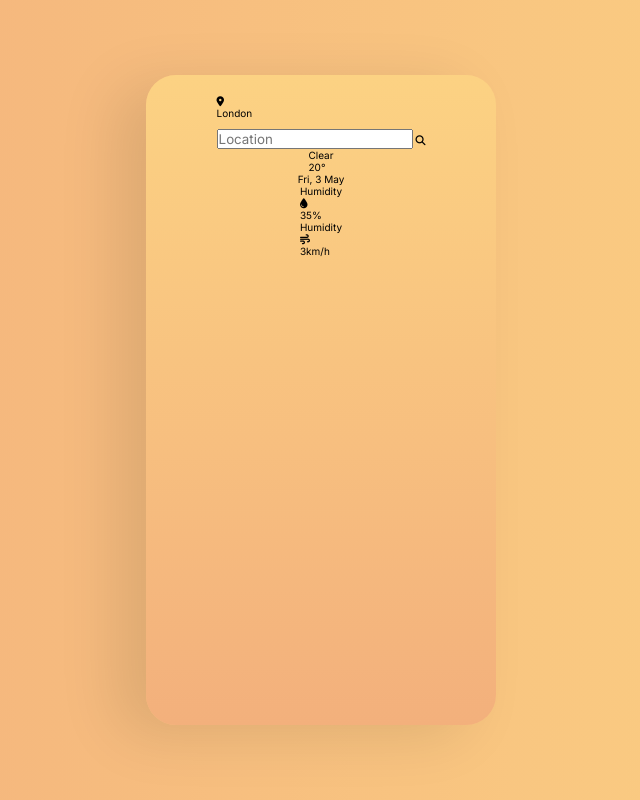
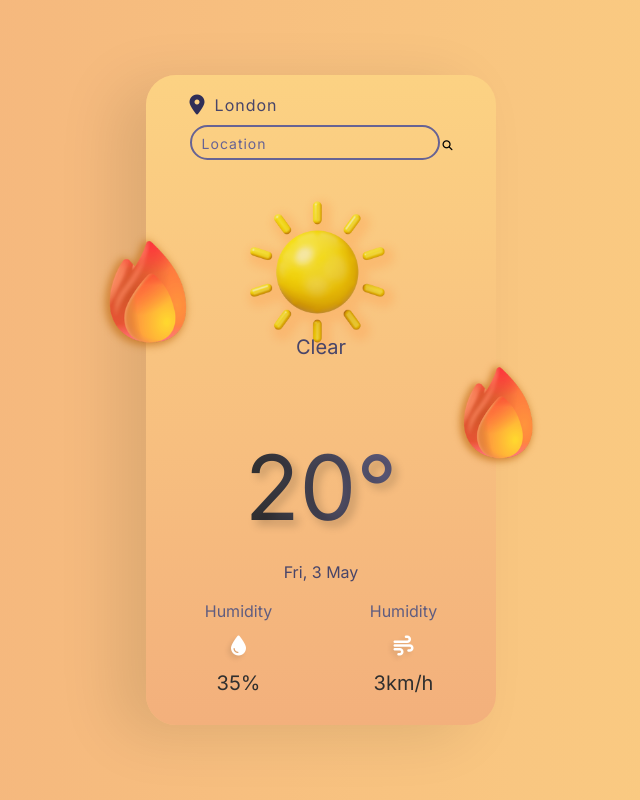
Before and after one commit to saemyyy/weather-checker, a React (Vite) app: page / in a window 1280 px wide. Shown: the whole page, without its empty margins (319-959 px from the left). Built offline with nearby package versions, Linux system fonts and the light colour scheme.

Commit message:
Add styling (finished for now)

```diff
--- a/src/components/WeatherChecker.css
+++ b/src/components/WeatherChecker.css
@@ -5,10 +5,11 @@
   display: flex;
   justify-content: center;
   align-items: center;
+  overflow: hidden;
 }
 
 .weather img {
-  display: none;
+  margin-top: -9rem;
 }
 
 .weather-app {
@@ -21,6 +22,7 @@
   align-items: center;
   padding: 2rem;
   box-shadow: -3rem 1rem 6rem rgba(0, 0, 0, 0.1);
+  position: relative;
 }
 
 .search {
@@ -28,3 +30,117 @@
   flex-direction: column;
   row-gap: 1rem;
 }
+
+.search-top {
+  display: flex;
+  align-items: center;
+  column-gap: 1rem;
+}
+
+.search-top i {
+  font-size: 2rem;
+  color: #2f2e57;
+}
+
+.search-top div {
+  font-size: 1.6rem;
+  color: #484569;
+  letter-spacing: 0.1rem;
+}
+
+.serach-bar {
+  position: relative;
+}
+
+.search-bar input {
+  width: 25rem;
+  height: 3.5rem;
+  background-color: transparent;
+  border: 0.2rem solid #676394;
+  border-radius: 3rem;
+  outline: none;
+  padding: 1rem 3rem 1rem 1rem;
+  font-size: 1.6rem;
+  color: #484569;
+}
+.search-bar input::placeholder {
+  font-size: 1.4rem;
+  color: #676394;
+  letter-spacing: 0.1rem;
+}
+
+.search-bar input:focus::placeholder {
+  color: transparent;
+}
+
+.serach-bar i {
+  position: absolute;
+  top: 50%;
+  transform: translateY(-50%);
+  right: 1.5rem;
+  font-size: 1.5rem;
+  color: #2f2f2f;
+  cursor: pointer;
+}
+
+.weather-type {
+  position: absolute;
+  top: 40%;
+  left: 50%;
+  transform: translateX(-50%);
+  font-size: 2rem;
+  color: #484569;
+}
+
+.temp {
+  position: absolute;
+  top: 55%;
+  left: 50%;
+  transform: translatex(-50%);
+  font-size: 9rem;
+  background-image: linear-gradient(to right, #2f2f2f, #605d80);
+  -webkit-background-clip: text;
+  -webkit-text-fill-color: transparent;
+  text-shadow: 0.5rem 0.5rem 1rem rgba(0, 0, 0, 0.2);
+}
+
+.weather-date {
+  position: absolute;
+  bottom: 22%;
+  font-size: 1.6rem;
+  font-size: 1.6rem;
+  color: #484569;
+}
+
+.weather-data {
+  width: 100%;
+  position: absolute;
+  bottom: 2rem;
+  display: flex;
+  column-gap: 2rem;
+  padding: 0 2rem;
+}
+
+.weather-data > div {
+  flex: 1;
+  display: flex;
+  flex-direction: column;
+  align-items: center;
+  row-gap: 1.5rem;
+  padding: 1rem;
+  border-radius: 1rem;
+}
+
+.data-name {
+  font-size: 1.6rem;
+  color: #605d80;
+}
+.weather-data i {
+  font-size: 2rem;
+  color: #fff;
+  text-shadow: -0.3rem 0.3rem 0.5rem rgba(0, 0, 0, 0.1);
+}
+.data {
+  font-size: 2rem;
+  color: #2f2f2f;
+}
```
